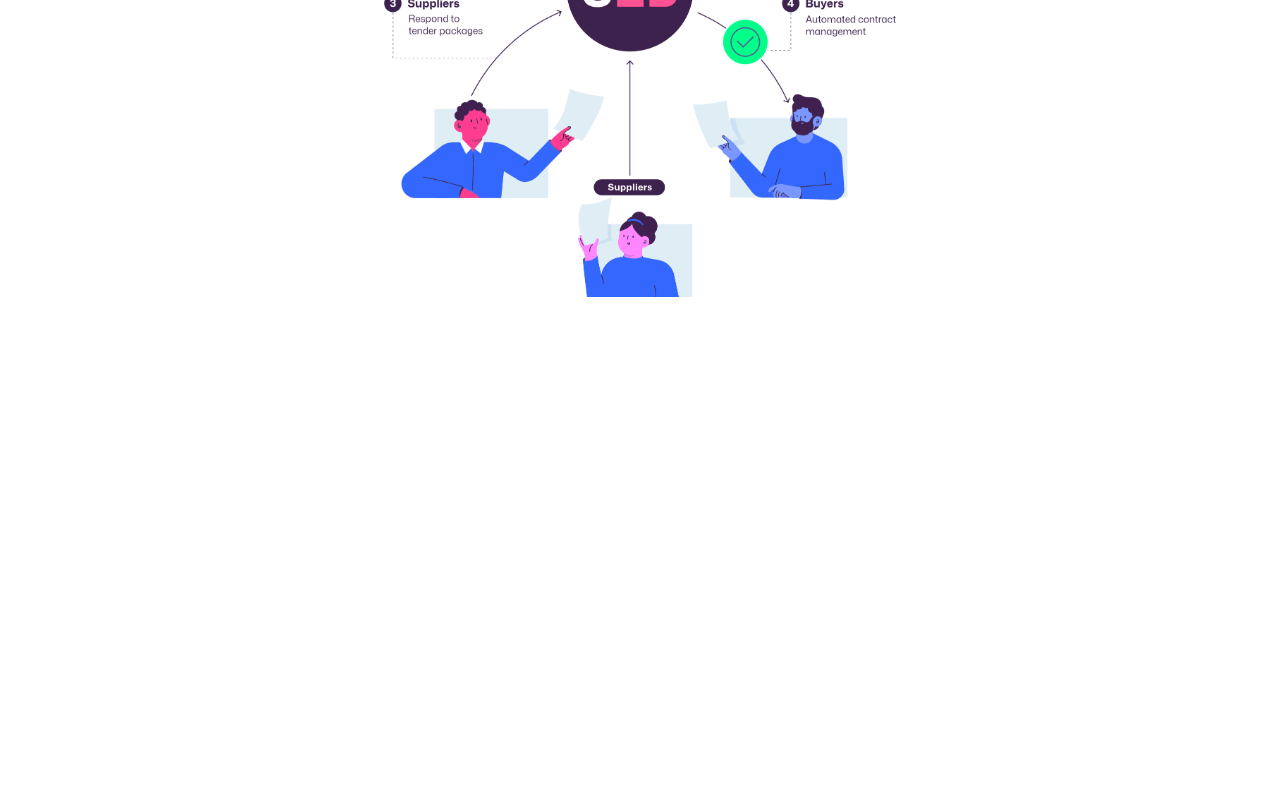
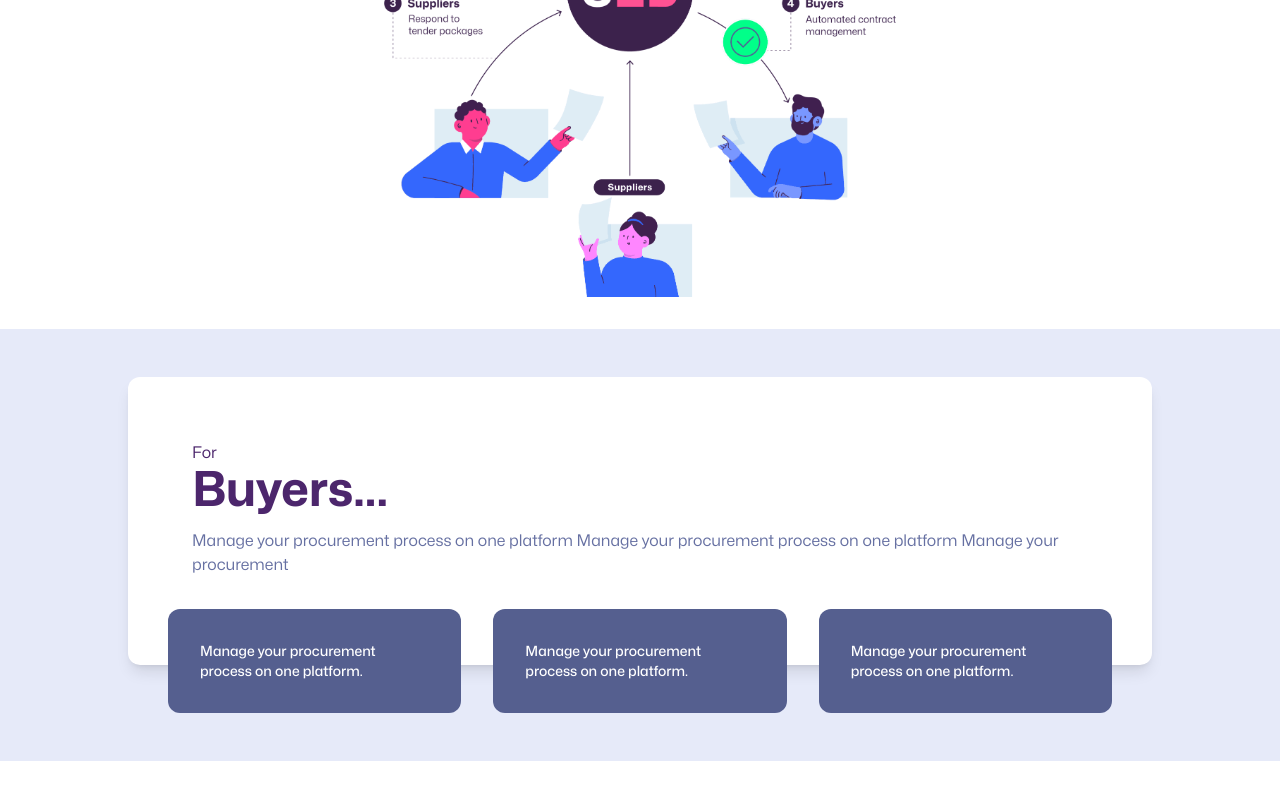
Before and after one commit to oliverjam/supply25, a Next.js app: page / in a window 1280 px wide. Shown: the part 1370-2170 px from the top of the page. Before the commit the page ends 1699 px from the top, so only its background shows below. Built offline with nearby package versions, Linux system fonts and the light colour scheme.

Commit message:
Implement "for buyers" section

```diff
--- a/app/page.tsx
+++ b/app/page.tsx
@@ -7,7 +7,7 @@ import { Logos } from "./logos.tsx";
 export default function Home() {
 	return (
 		<>
-			<nav className="rounded-2xl p-2 sm:p-4 text-sm sm:text-base bg-white/75 shadow-lg backdrop-blur flex items-center gap-4 md:gap-8 lg:gap-16 fixed top-8 left-2 right-2 mx-auto max-w-7xl">
+			<nav className="rounded-2xl p-2 sm:p-4 text-sm sm:text-base bg-white/90 shadow-lg backdrop-blur flex items-center gap-4 md:gap-8 lg:gap-16 fixed top-8 left-2 right-2 mx-auto max-w-7xl">
 				<img
 					src={logo.src}
 					width="168"
@@ -67,7 +67,35 @@ export default function Home() {
 					/>
 				</div>
 			</section>
+			<section className="p-4 sm:p-12 sm:pb-24 bg-misty">
+				<div className="max-w-5xl mx-auto rounded-xl p-4 sm:p-16 bg-white shadow-lg">
+					<div className="space-y-4">
+						<h2 className="text-aubergine">
+							<div>For</div>
+							<div className="text-2xl sm:text-5xl font-bold">Buyers...</div>
+						</h2>
+						<p className="text-slate-light">
+							Manage your procurement process on one platform Manage your
+							procurement process on one platform Manage your procurement
+						</p>
+					</div>
+					<div className="grid grid-cols-3 gap-4 md:gap-8 mt-8 -mx-6 -mb-28">
+						<Card>Manage your procurement process on one platform.</Card>
+						<Card>Manage your procurement process on one platform.</Card>
+						<Card>Manage your procurement process on one platform.</Card>
+					</div>
+				</div>
+			</section>
+			<section className="min-h-[50vh]"></section>
 		</>
+	);
+}
+
+function Card({ children }: { children: React.ReactNode }) {
+	return (
+		<div className="p-4 sm:p-8 rounded-xl bg-slate text-white text-sm font-medium">
+			{children}
+		</div>
 	);
 }
 
```
